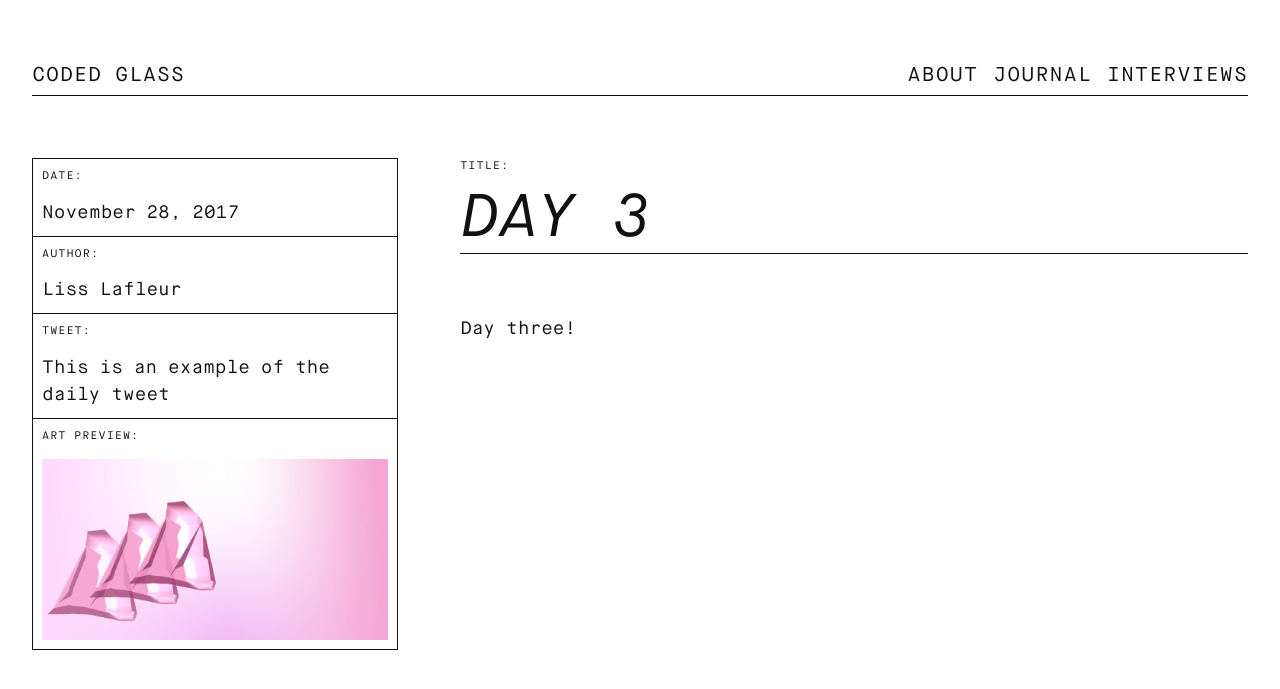
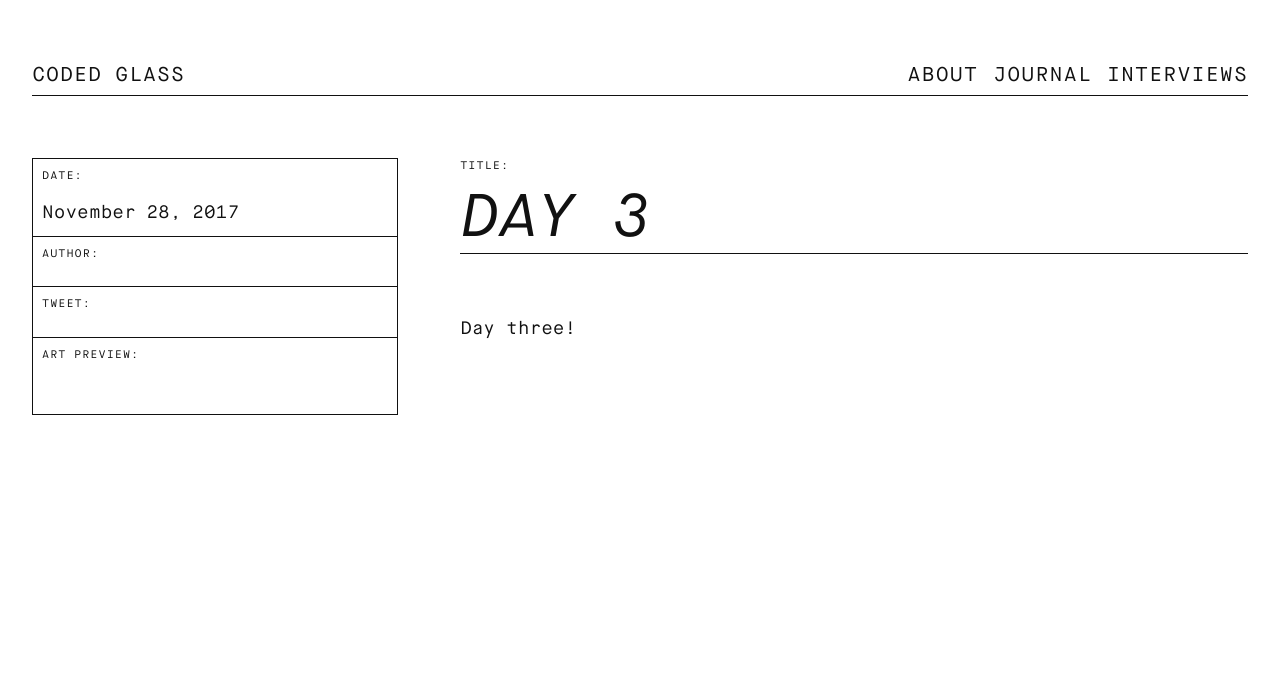
Before and after one commit to BrianaCamp/looking-glass, a Jekyll site: the page built from _journal/day-3.markdown, in a window 1280 px wide. Shown: the top 689 px of the page. Built offline with Jekyll 4.4.1, drawn with Linux system fonts in a browser that asks for light colours.

Commit message:
update post variables  ref #17

```diff
--- a/_config.yml
+++ b/_config.yml
@@ -22,6 +22,17 @@ defaults:
     layout: post
     permalink: "/posts/:title/"
     author: ''
+    image: ''
+    description: ''
+    keywords: ''
+- scope:
+    path: ''
+    type: journal
+  values:
+    layout: post
+    permalink: "/journal/:title/"
+    author: ''
+    tweet: ''
     image: ''
     description: ''
     keywords: ''
--- a/_layouts/post.html
+++ b/_layouts/post.html
@@ -17,20 +17,20 @@ layout: default
                         <p class="box-content__title">
                         author:
                         </p>
-                        <p>Liss Lafleur</p>
+                        <p>{{ page.author}}</p>
                     </div>
                     <div class="box-content box-content--no-top">
                         <p class="box-content__title">
                         Tweet:
                         </p>
-                        <p>This is an example of the daily tweet</p>
+                        <p>{{ page.tweet }}</p>
                     </div>
                     <div class="box-content box-content--no-top">
                         <p class="box-content__title">
                         art preview:
                         </p>
                         <a href="">
-                            <img src="/assets/img/shard-hero5.jpg" alt="">
+                            <img src="{{ page.image }}" alt="">
                         </a>
                     </div>
                 </aside>
```
